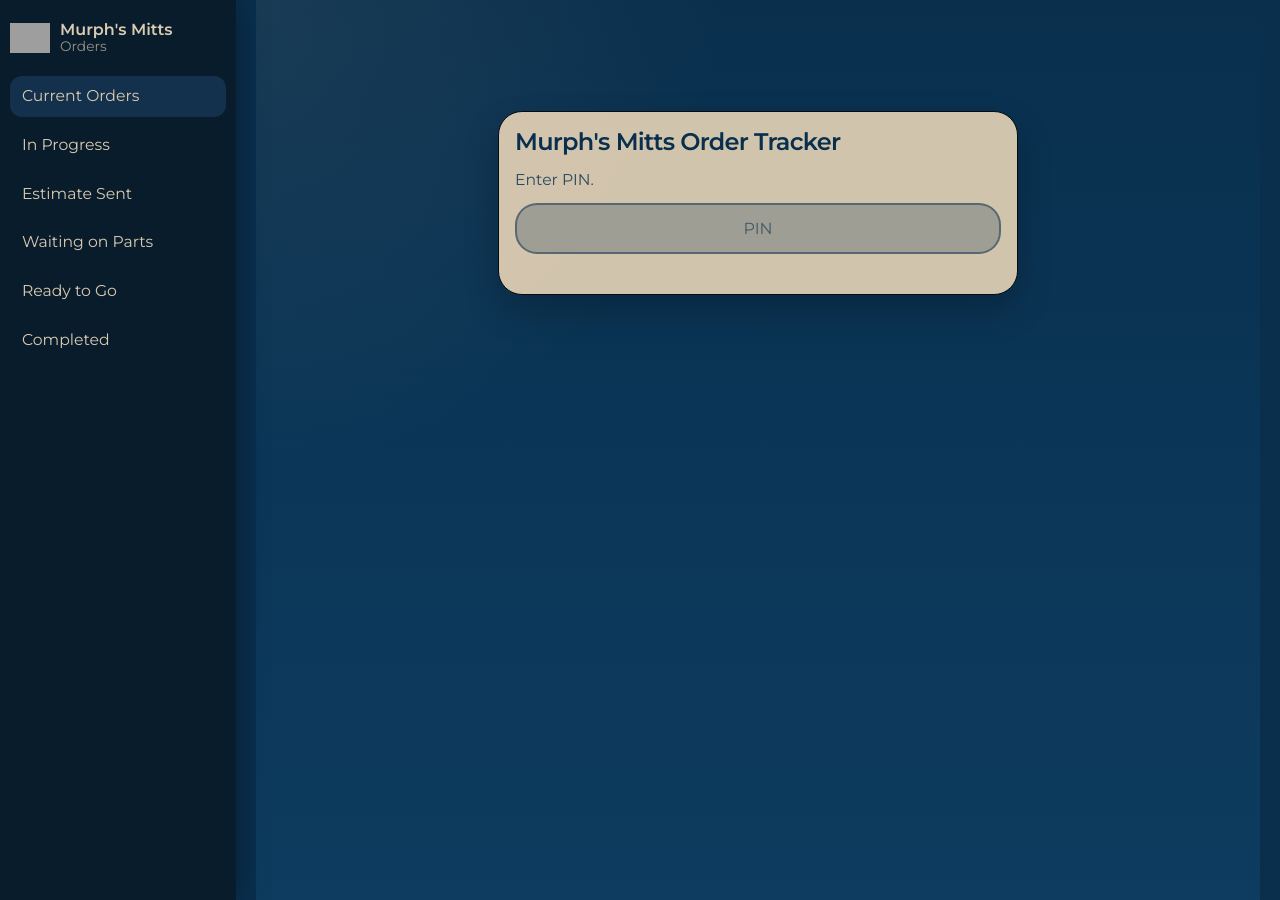
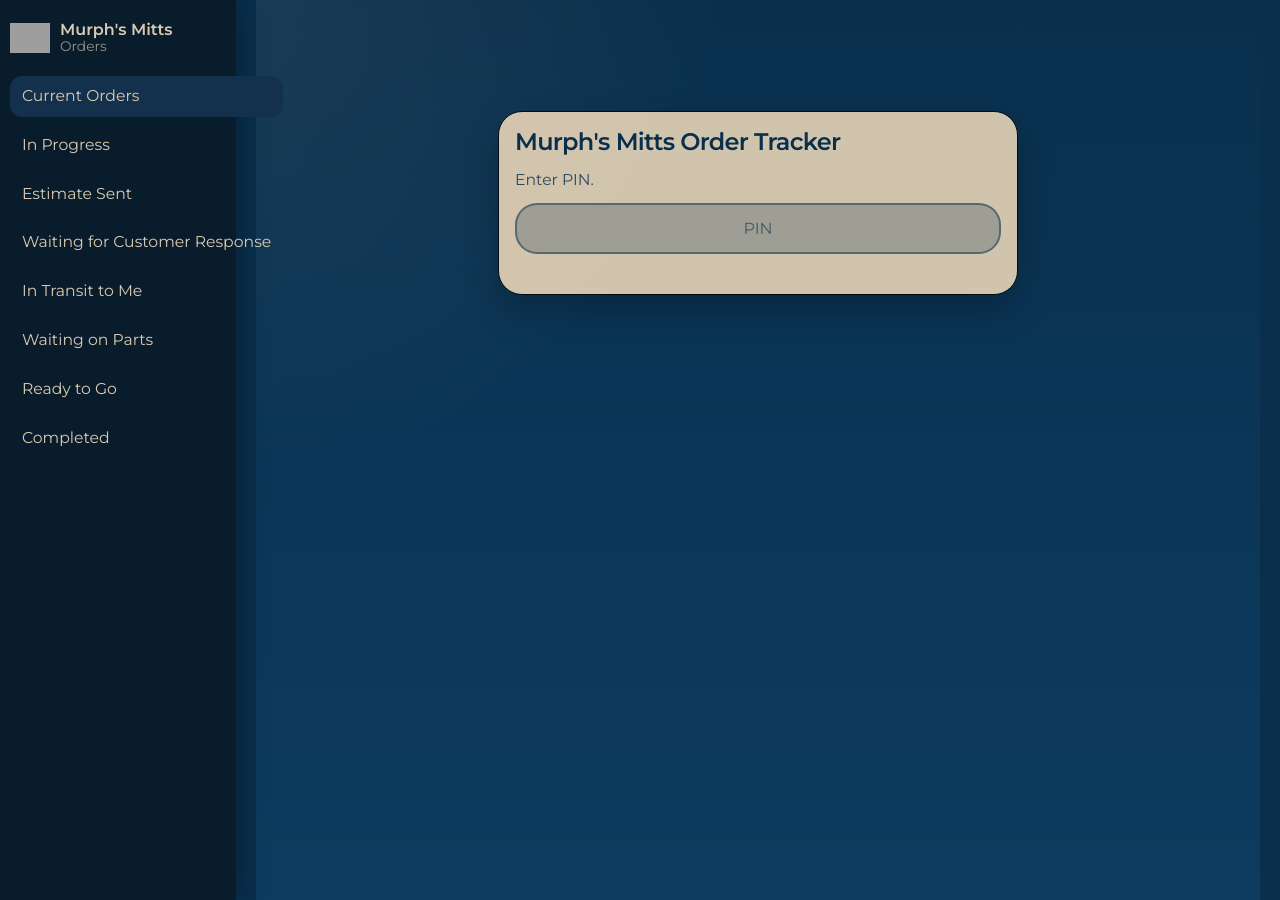
Before and after one commit to kbrettmurphy-ctrl/murphsmitts, a Jekyll site: the page admin/index.html, which Jekyll copies as it is, in a window 1280 px wide. Built offline with Jekyll 4.4.1, drawn with Linux system fonts in a browser that asks for light colours; grey boxes are pictures that could not be loaded.

Commit message:
Update index.html

```diff
--- a/admin/index.html
+++ b/admin/index.html
@@ -25,6 +25,8 @@
         <button class="nav-link active" data-view="current">Current Orders</button>
         <button class="nav-link" data-view="progress">In Progress</button>
         <button class="nav-link" data-view="estimate">Estimate Sent</button>
+        <button class="nav-link" data-view="customer-response">Waiting for Customer Response</button>
+        <button class="nav-link" data-view="transit">In Transit to Me</button>
         <button class="nav-link" data-view="waiting">Waiting on Parts</button>
         <button class="nav-link" data-view="ready">Ready to Go</button>
         <button class="nav-link" data-view="completed">Completed</button>
```
